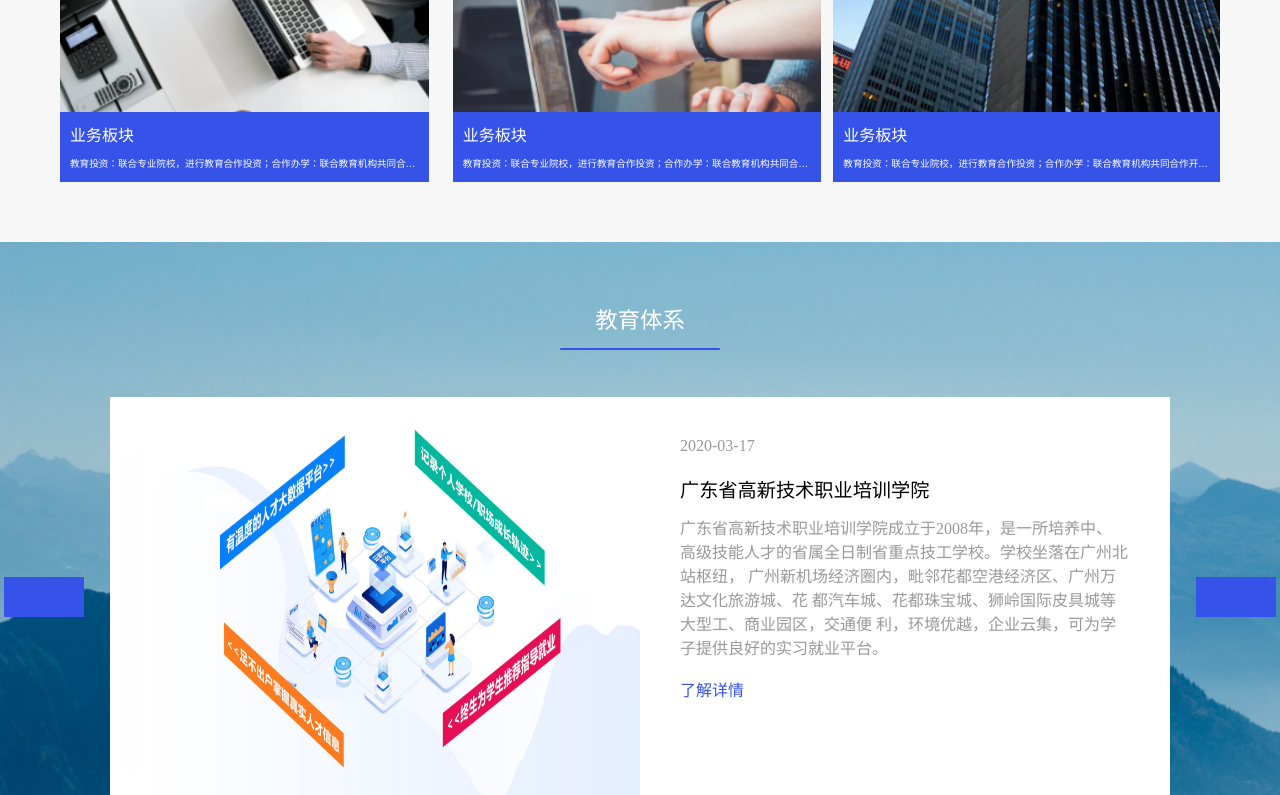
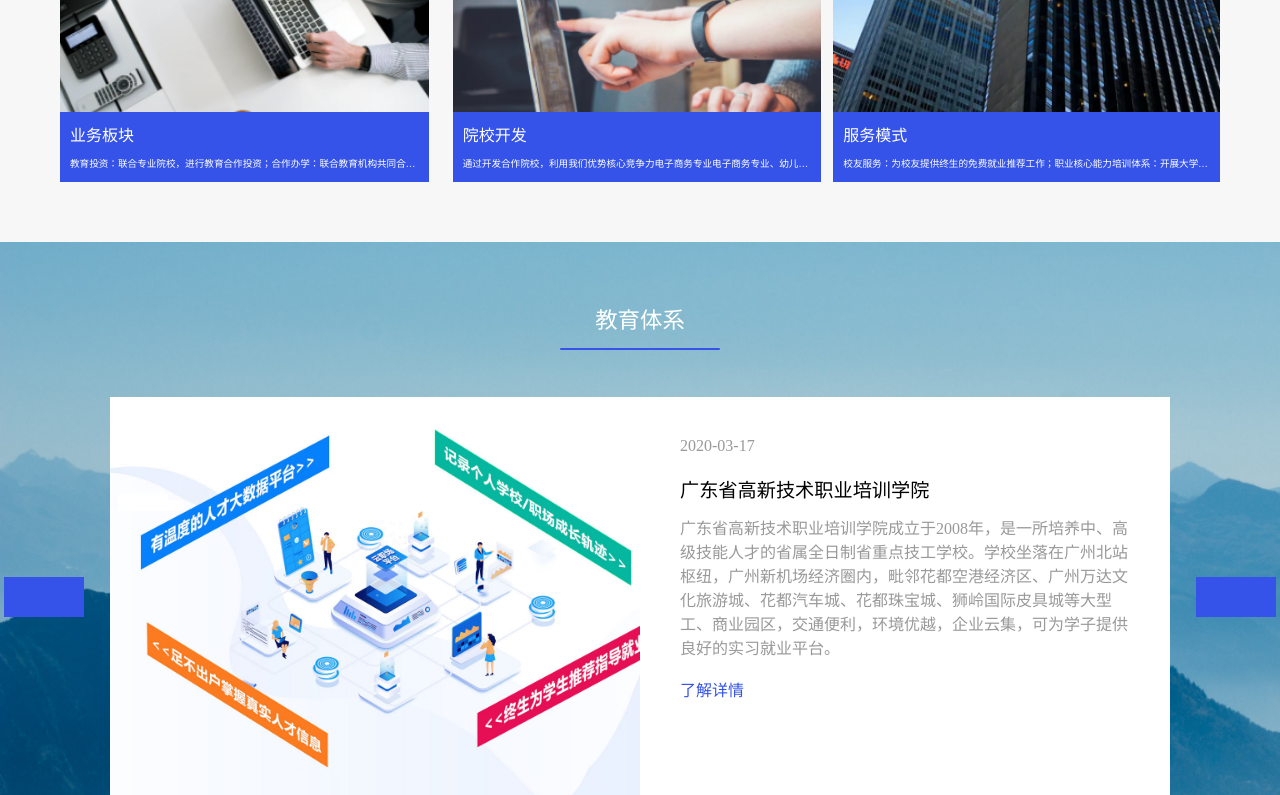
Before and after one commit to ZoftTy/lsl-website, a Vue app: page /home in a window 1280 px wide. Shown: the part 1500-2295 px from the top of the page. Built offline with nearby package versions, Linux system fonts and the light colour scheme; a small style sheet from the web is missing.

Commit message:
fix bugs

```diff
--- a/package.json
+++ b/package.json
@@ -15,8 +15,8 @@
   },
   "devDependencies": {
     "@vitejs/plugin-vue": "^1.9.3",
+    "less": "^4.1.2",
     "unplugin-vue-components": "^0.17.2",
-    "less": "^4.1.2",
     "vite": "^2.6.4"
   }
 }
--- a/src/components/Footer.vue
+++ b/src/components/Footer.vue
@@ -10,6 +10,10 @@
         <span>合作院校</span>
       </el-col>
       <el-col class="follow" :sm="12">
+        <a
+          href="https://mp.weixin.qq.com/mp/profile_ext?action=home&__biz=MzA3NTE5MzQzMA==&scene=124#wechat_redirect"
+          class="link"
+        >
           <span>关注我们</span>
           <svg
             id="组_4"
@@ -33,6 +37,7 @@
               />
             </g>
           </svg>
+        </a>
       </el-col>
     </el-row>
     <el-row class="footer-center">
@@ -65,7 +70,7 @@
         </el-row>
       </el-col>
       <el-col class="center-right" :sm="{ span: 4, offset: 4 }">
-        <img src="~assets/images/qr-code.png" alt="" />
+        <img src="~assets/images/qr-code.png" alt />
       </el-col>
     </el-row>
     <el-row class="footer-bottom">
@@ -98,6 +103,7 @@
     }
 
     .follow {
+      a.link {
         display: flex;
         justify-content: flex-end;
         align-items: center;
@@ -106,12 +112,22 @@
           justify-content: start;
         }
 
+        color: @color-grey;
+        text-decoration: none;
+
         span {
           margin-right: 10px;
+
+          transition: color 0.3s;
+
+          &:hover {
+            color: @color-primary;
+          }
         }
 
         svg {
           fill: @color-grey;
+        }
       }
     }
   }
--- a/src/components/Header.vue
+++ b/src/components/Header.vue
@@ -4,7 +4,6 @@ import { pushLink } from 'utils/router.js'
 import { useRoute, useRouter } from 'vue-router'
 
 const router = useRouter()
-const route = useRoute()
 
 const navList = reactive([
   { title: '首页', path: '/home' },
@@ -22,12 +21,12 @@ const activeNavIndex = ref(0)
 const isShowList = ref(false)
 
 // 路由守卫
-router.afterEach(({ fullPath }) => {
+router.afterEach(({ path }) => {
   // 点击后关闭列表
   setTimeout(() => (isShowList.value = false), 100)
 
-  const findNavIndex = navList.findIndex(({ path }) => {
-    return path == '/' + fullPath.split('/')[1]
+  const findNavIndex = navList.findIndex(({ path: itemPath }) => {
+    return itemPath == '/' + path.split('/')[1]
   })
 
   if (findNavIndex != -1) {
@@ -40,7 +39,9 @@ router.afterEach(({ fullPath }) => {
   <el-row class="header max-width-wrap" justify="space-between">
     <!-- LOGO -->
     <el-col class="logo-wrap" :md="4" :sm="4" :xs="{ span: 16, offset: 4 }">
-      <img class="logo" src="~assets/logo.png" alt="LOGO" />
+      <a href="/">
+        <img class="logo" src="~assets/logo.png" alt="LOGO" />
+      </a>
     </el-col>
 
     <!-- 按钮 -->
--- a/src/components/Home/BusinessCenter.vue
+++ b/src/components/Home/BusinessCenter.vue
@@ -7,57 +7,57 @@ import TitleCenterLayout from 'layouts/TitleCenterLayout.vue'
     <TitleCenterLayout>业务中心</TitleCenterLayout>
 
     <el-row class="image-list">
+      <!-- 第一列 -->
       <el-col class="one-column" :md="16">
+        <!-- 第一行 -->
         <el-row class="one-row">
           <el-col class="item">
-            <img src="~assets/images/businessCenter-01.png" alt="" />
-            <h3>业务中心</h3>
+            <img src="~assets/images/businessCenter-01.png" alt />
+            <router-link to="/business">
+              <h3>业务中心</h3>
+            </router-link>
           </el-col>
         </el-row>
 
+        <!-- 第二行 -->
         <el-row class="two-row">
           <el-col class="item-wrap" :md="12">
             <div class="item">
-              <img src="~assets/images/businessCenter-02.png" alt="" />
-              <a class="btn" href="">
+              <img src="~assets/images/businessCenter-02.png" alt />
+              <router-link class="btn" to="/business?scroll=业务板块">
                 <i class="iconfont icon-youjiantou"></i>
-              </a>
+              </router-link>
               <div class="content">
                 <h4>业务板块</h4>
-                <p>
-                  教育投资：联合专业院校，进行教育合作投资；合作办学：联合教育机构共同合作开设学校；
-                </p>
+                <p>教育投资：联合专业院校，进行教育合作投资；合作办学：联合教育机构共同合作开设学校；</p>
               </div>
             </div>
           </el-col>
           <el-col class="item-wrap" :md="12">
             <div class="item">
-              <img src="~assets/images/businessCenter-03.png" alt="" />
-              <a class="btn" href="">
+              <img src="~assets/images/businessCenter-03.png" alt />
+              <router-link class="btn" to="/business?scroll=院校开发">
                 <i class="iconfont icon-youjiantou"></i>
-              </a>
+              </router-link>
               <div class="content">
-                <h4>业务板块</h4>
-                <p>
-                  教育投资：联合专业院校，进行教育合作投资；合作办学：联合教育机构共同合作开设学校；
-                </p>
+                <h4>院校开发</h4>
+                <p>通过开发合作院校，利用我们优势核心竞争力电子商务专业电子商务专业、幼儿教育专业、工业机器人专业项目化教学，共同促进合作项目。</p>
               </div>
             </div>
           </el-col>
         </el-row>
       </el-col>
 
+      <!-- 第二列 -->
       <el-col class="two-column item-wrap" :md="8">
         <div class="item">
-          <img src="~assets/images/businessCenter-04.png" alt="" />
-          <a class="btn" href="">
+          <img src="~assets/images/businessCenter-04.png" alt />
+          <router-link class="btn" to="/business?scroll=服务模式">
             <i class="iconfont icon-youjiantou"></i>
-          </a>
+          </router-link>
           <div class="content">
-            <h4>业务板块</h4>
-            <p>
-              教育投资：联合专业院校，进行教育合作投资；合作办学：联合教育机构共同合作开设学校；
-            </p>
+            <h4>服务模式</h4>
+            <p>校友服务：为校友提供终生的免费就业推荐工作；职业核心能力培训体系：开展大学生职业核心能力培训；开展企业岗位能力提升培训；</p>
           </div>
         </div>
       </el-col>
@@ -101,7 +101,7 @@ import TitleCenterLayout from 'layouts/TitleCenterLayout.vue'
 
       // 生成遮罩
       &::after {
-        content: '';
+        content: "";
         position: absolute;
         top: 0;
         left: 0;
--- a/src/components/Home/EducationSystem.vue
+++ b/src/components/Home/EducationSystem.vue
@@ -4,10 +4,29 @@ import TitleCenterLayout from 'layouts/TitleCenterLayout.vue'
 import { reactive, ref } from '@vue/reactivity'
 
 const educationCarousel = ref()
+
 const educationData = reactive([
-  '/images/carousel/1.jpg',
-  '/images/carousel/2.jpg',
-  '/images/carousel/3.jpg'
+  {
+    image: '/images/carousel/1.jpg',
+    date: '2020-03-17',
+    title: '广东省高新技术职业培训学院',
+    content: '广东省高新技术职业培训学院成立于2008年，是一所培养中、高级技能人才的省属全日制省重点技工学校。学校坐落在广州北站枢纽，广州新机场经济圈内，毗邻花都空港经济区、广州万达文化旅游城、花都汽车城、花都珠宝城、狮岭国际皮具城等大型工、商业园区，交通便利，环境优越，企业云集，可为学子提供良好的实习就业平台。',
+    url: '/education/vocational-education/article/3'
+  },
+  {
+    image: '/images/carousel/2.jpg',
+    date: '2020-03-17',
+    title: '广东省高新技术职业培训学院',
+    content: '广东省高新技术职业培训学院成立于2008年，是一所培养中、高级技能人才的省属全日制省重点技工学校。学校坐落在广州北站枢纽，广州新机场经济圈内，毗邻花都空港经济区、广州万达文化旅游城、花都汽车城、花都珠宝城、狮岭国际皮具城等大型工、商业园区，交通便利，环境优越，企业云集，可为学子提供良好的实习就业平台。',
+    url: '/education/vocational-education/article/4'
+  },
+  {
+    image: '/images/carousel/3.jpg',
+    date: '2020-03-17',
+    title: '广东省高新技术职业培训学院',
+    content: '广东省高新技术职业培训学院成立于2008年，是一所培养中、高级技能人才的省属全日制省重点技工学校。学校坐落在广州北站枢纽，广州新机场经济圈内，毗邻花都空港经济区、广州万达文化旅游城、花都汽车城、花都珠宝城、狮岭国际皮具城等大型工、商业园区，交通便利，环境优越，企业云集，可为学子提供良好的实习就业平台。',
+    url: '/education/vocational-education/article/5'
+  },
 ])
 </script>
 
@@ -32,19 +51,13 @@ const educationData = reactive([
           <el-carousel-item v-for="item in educationData" :key="item">
             <el-row class="education-carousel">
               <el-col class="img-wrap" :md="12" :sm="24">
-                <img class="carousel-img" :src="item" alt="" />
+                <img class="carousel-img" :src="item.image" alt />
               </el-col>
               <el-col class="content" :md="12" :sm="24">
-                <span class="time">2020-03-17</span>
-                <h2>广东省高新技术职业培训学院</h2>
-                <p>
-                  广东省高新技术职业培训学院成立于2008年，是一所培养中、
-                  高级技能人才的省属全日制省重点技工学校。学校坐落在广州北站枢纽，
-                  广州新机场经济圈内，毗邻花都空港经济区、广州万达文化旅游城、花
-                  都汽车城、花都珠宝城、狮岭国际皮具城等大型工、商业园区，交通便
-                  利，环境优越，企业云集，可为学子提供良好的实习就业平台。
-                </p>
-                <a class="link" href="#">了解详情</a>
+                <span class="time">{{ item.date }}</span>
+                <h2>{{ item.title }}</h2>
+                <p>{{ item.content }}</p>
+                <router-link class="link" :to="item.url">了解详情</router-link>
               </el-col>
             </el-row>
           </el-carousel-item>
@@ -72,7 +85,7 @@ const educationData = reactive([
   }
 
   // 背景
-  background-image: url('/images/education-system.png');
+  background-image: url("/images/education-system.png");
   background-repeat: no-repeat;
   background-size: cover;
 
@@ -146,10 +159,12 @@ const educationData = reactive([
 
         overflow: hidden;
 
-        img {
+        .carousel-img {
           display: block;
           width: 100%;
           height: 100%;
+
+          object-fit: cover;
         }
       }
 
--- a/src/main.js
+++ b/src/main.js
@@ -6,7 +6,6 @@ import 'assets/styles/base.less'
 
 const app = createApp(App)
 
-
 app.use(router)
 
 app.mount('#app')
--- a/src/router/index.js
+++ b/src/router/index.js
@@ -71,6 +71,10 @@ const routes = [
 
 const router = createRouter({
   history: createWebHistory(),
+  // 跳转路由重置滚动距离
+  scrollBehavior() {
+    return { top: 0 }
+  },
   routes
 })
 
```
Also changed, not shown: src/components/Home/WorkingTogether.vue (+11 -9 lines), src/components/MenuSelector.vue (+26 -7 lines). Lines whose indentation alone changed are shown as unchanged.
